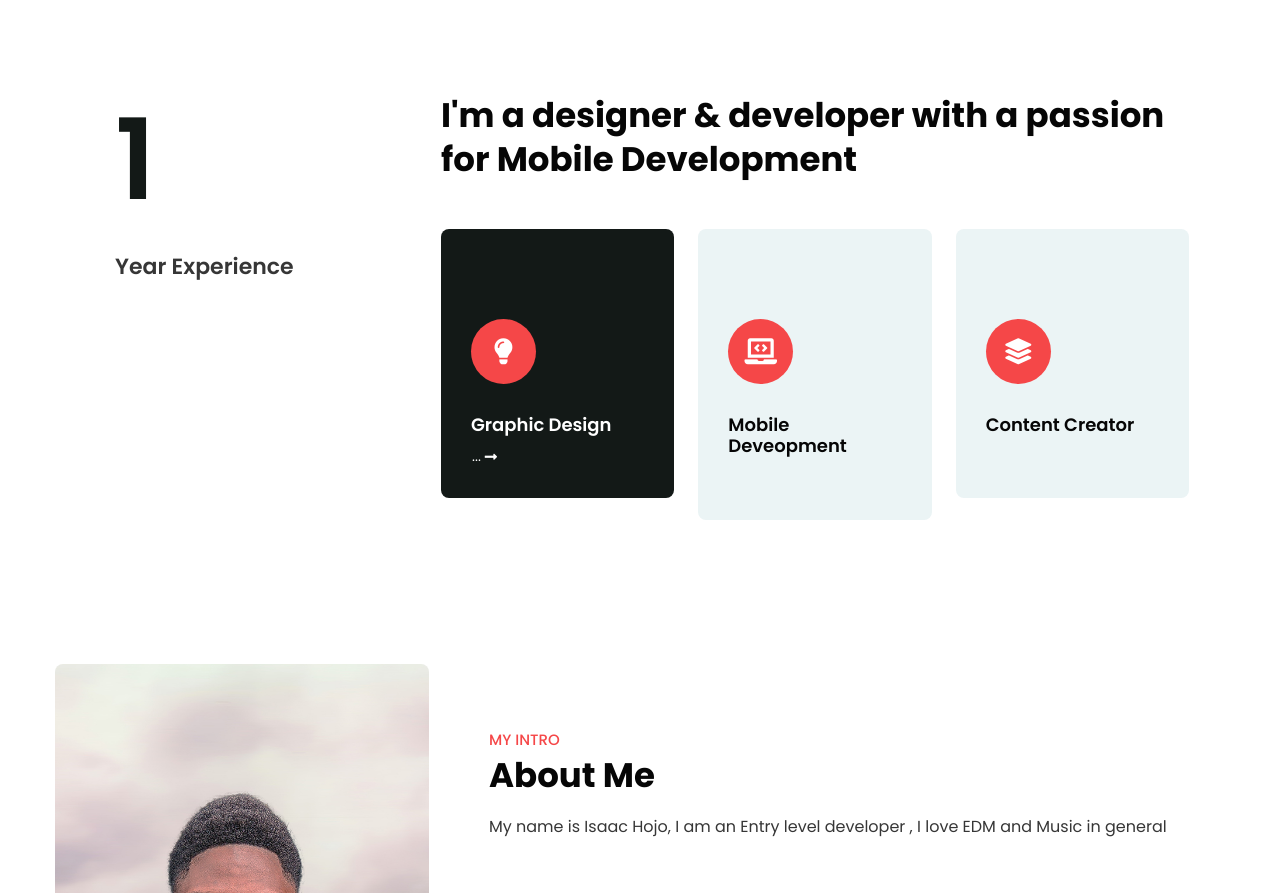
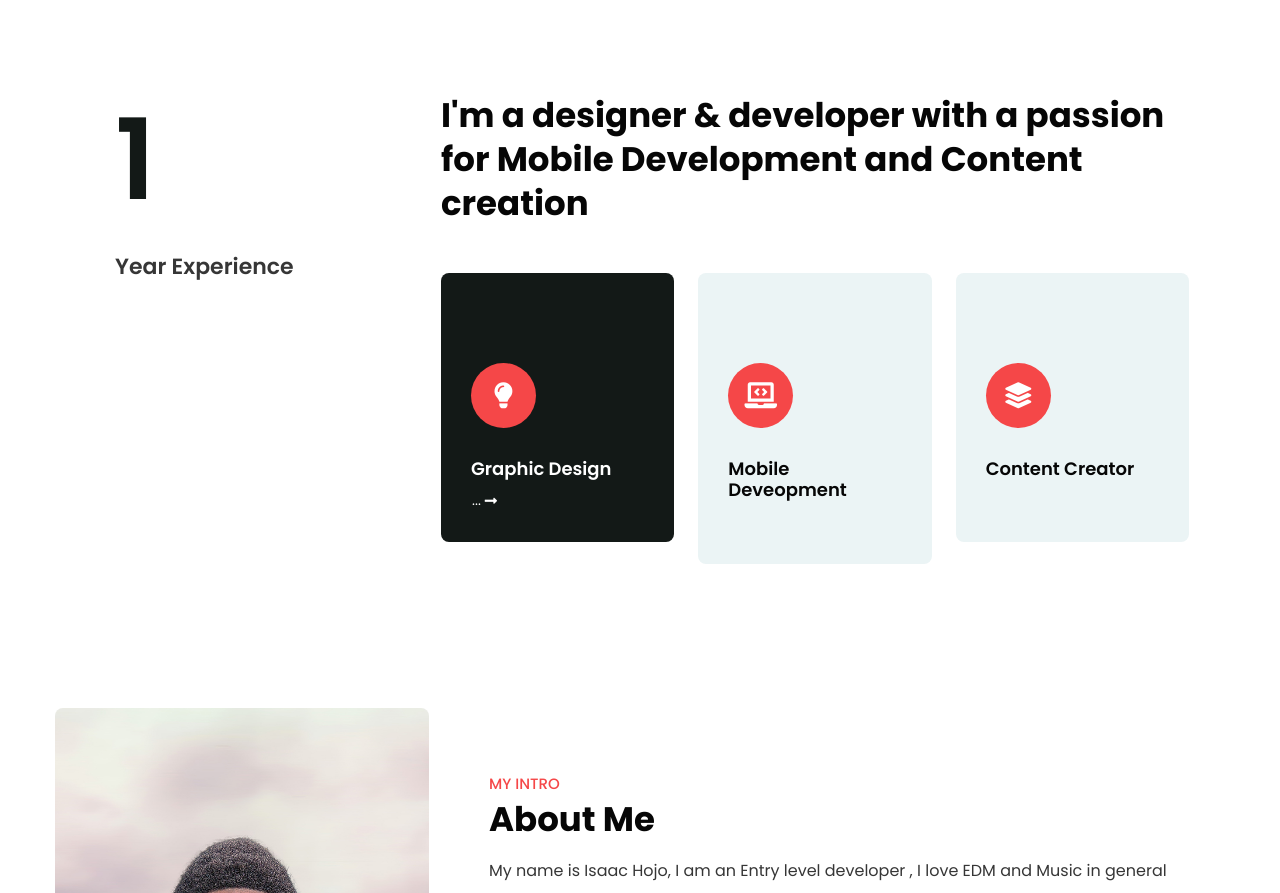
Before and after one commit to IOIZIK/ioizik.github.io, a plain HTML site: page index.html in a window 1280 px wide. Shown: the part 910-1803 px from the top of the page. Drawn offline with Linux system fonts and the light colour scheme.

Commit message:
Update index.html

```diff
--- a/index.html
+++ b/index.html
@@ -142,7 +142,7 @@ Author URL: http://w3layouts.com
                     <p class="ab-content ps-lg-4">year Experience</p>
                 </div>
                 <div class="col-xl-8 col-md-9 col-sm-8 offset-xl-1 ps-xl-0 pe-xl-5 mt-sm-0 mt-4">
-                    <h3 class="title-style mb-sm-5 mb-4">I'm a designer & developer with a passion for Mobile Development</h3>
+                    <h3 class="title-style mb-sm-5 mb-4">I'm a designer & developer with a passion for Mobile Development and Content creation</h3>
                     <div class="row">
                         <div class="col-lg-4 col-md-6 grids-feature">
                             <div class="area-box active">
```
